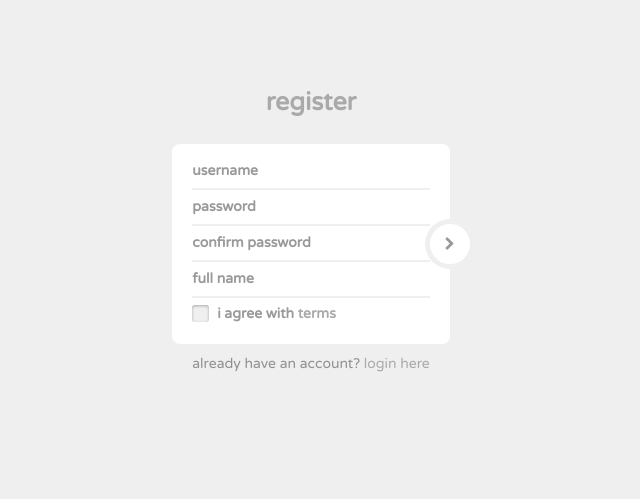
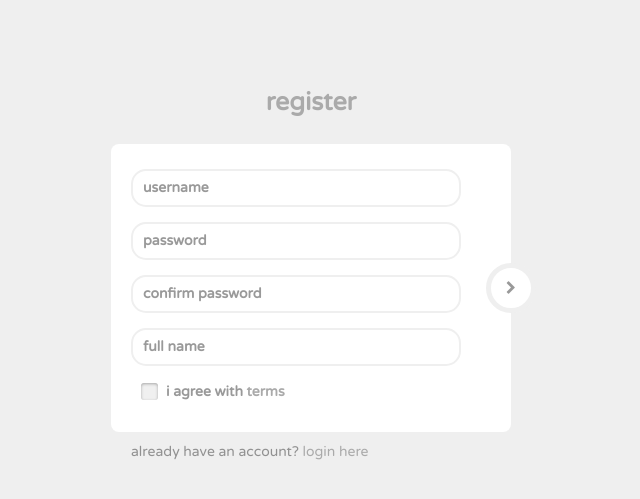
Before and after one commit to thaislins/pocs-web-security, a PHP site: page /signup.php in a window 1280 px wide. Shown: the top 499 px of the page, without its empty margins (329-969 px from the left). Run offline with PHP 8.4, Linux system fonts and the light colour scheme; some libraries are stand-ins or nearby versions.

Commit message:
Some layout fixes and improvements
- Change mysql folder from data to mysql on docker compose

```diff
--- /dev/null
+++ b/app/layout/footer.php
@@ -0,0 +1,5 @@
+	<script src="//code.jquery.com/jquery-1.11.1.min.js"></script>
+  <script src="https://cdnjs.cloudflare.com/ajax/libs/jquery-validate/1.13.1/jquery.validate.min.js"></script>
+  <script src="//maxcdn.bootstrapcdn.com/bootstrap/3.3.0/js/bootstrap.min.js"></script>
+</body>
+</html>
--- /dev/null
+++ b/app/layout/headers.php
@@ -0,0 +1,17 @@
+<?php
+$title = 'PoCs Web Security - ' . ($page ?? 'Home')
+?>
+
+<!DOCTYPE html>
+<html lang="en-US">
+<head>
+    <meta name="viewport" content="width=device-width, initial-scale=1, maximum-scale=1" />
+    <title><?= $title ?></title>
+    <!-- Styles -->
+    <link href="//maxcdn.bootstrapcdn.com/bootstrap/3.3.0/css/bootstrap.min.css" rel="stylesheet" id="bootstrap-css">
+    <link href="/styles/styles.css" rel="stylesheet">
+    <!--  Fonts -->
+    <link rel="stylesheet" href="//maxcdn.bootstrapcdn.com/font-awesome/4.3.0/css/font-awesome.min.css">
+    <link href='http://fonts.googleapis.com/css?family=Varela+Round' rel='stylesheet' type='text/css'>
+</head>
+<body>
--- a/app/signup.php
+++ b/app/signup.php
@@ -1,17 +1,8 @@
-<!DOCTYPE html>
+<?php
+$page = 'Sign up';
+include('layout/headers.php');
+?>
 
-<html lang="en-US">
-<head>
-    <link href="//maxcdn.bootstrapcdn.com/bootstrap/3.3.0/css/bootstrap.min.css" rel="stylesheet" id="bootstrap-css">
-    <link href="/styles/styles.css" rel="stylesheet">
-    <script src="//maxcdn.bootstrapcdn.com/bootstrap/3.3.0/js/bootstrap.min.js"></script>
-    <script src="//code.jquery.com/jquery-1.11.1.min.js"></script>
-    <link rel="stylesheet" href="//maxcdn.bootstrapcdn.com/font-awesome/4.3.0/css/font-awesome.min.css">
-    <link href='http://fonts.googleapis.com/css?family=Varela+Round' rel='stylesheet' type='text/css'>
-    <script src="https://cdnjs.cloudflare.com/ajax/libs/jquery-validate/1.13.1/jquery.validate.min.js"></script>
-    <meta name="viewport" content="width=device-width, initial-scale=1, maximum-scale=1" />
-</head>
-<body>
 <!-- REGISTRATION FORM -->
 <div class="text-center" style="padding:50px 0">
 	<div class="logo">register</div>
@@ -53,5 +44,5 @@
 	</div>
 	<!-- end:Main Form -->
 </div>
-</body>
-</html>
+
+<?php include('layout/footer.php') ?>
--- a/app/styles/styles.css
+++ b/app/styles/styles.css
@@ -44,7 +44,8 @@ a:hover {
 }
 /*=== 4. Main Form ===*/
 .login-form-1 {
-  max-width: 300px;
+  width: 400px;
+  max-width: 100%;
   border-radius: 5px;
   display: inline-block;
 }
@@ -70,19 +71,20 @@ a:hover {
   color: #999999;
 }
 .login-form-1 .form-group {
-  margin-bottom: 0;
-  border-bottom: 2px solid #efefef;
-  padding-right: 20px;
+  border: 2px solid #efefef;
+  border-radius: 15px;
+  padding: 0 10px;
   position: relative;
-}
-.login-form-1 .form-group:last-child {
-  border-bottom: 0;
+  margin: 15px 30px 15px 0;
 }
 .login-group {
   background: #ffffff;
   color: #999999;
   border-radius: 8px;
   padding: 10px 20px;
+}
+.login-form-1 .login-group-checkbox {
+  border: none;
 }
 .login-group-checkbox {
   padding: 5px 0;
--- a/docker-compose.yml
+++ b/docker-compose.yml
@@ -18,7 +18,7 @@ services:
             - MYSQL_USER=admin
             - MYSQL_PASSWORD=admin
         volumes:
-            - ./data:/var/lib/mysql
+            - ./mysql:/var/lib/mysql
     phpmyadmin:
         image: phpmyadmin/phpmyadmin
         environment:
```
Also changed, not shown: app/dashboard.php (+6 -16 lines), app/index.php (+5 -15 lines), app/config.php (line endings or trailing spaces). Lines whose indentation alone changed are shown as unchanged.
